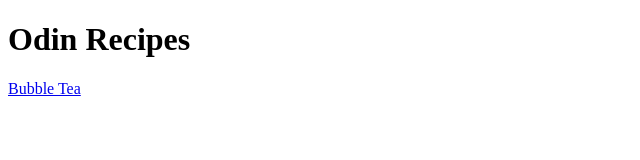
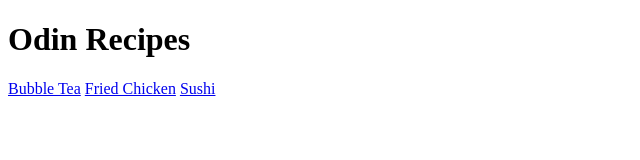
Before and after one commit to djtvaq/odin-recipes, a plain HTML site: page index.html in a window 1280 px wide. Shown: the whole page, without its empty margins (0-640 px from the left). Drawn offline with Linux system fonts and the light colour scheme.

Commit message:
Add links to fried chicken and sushi recipes

```diff
--- a/index.html
+++ b/index.html
@@ -9,5 +9,7 @@
 <body>
 <h1>Odin Recipes</h1>
 <a href="recipes/bubble-tea.html">Bubble Tea</a>
+<a href="recipes/fried-chicken.html">Fried Chicken</a>
+<a href="recipes/sushi.html">Sushi</a>
 </body>
 </html>
```
